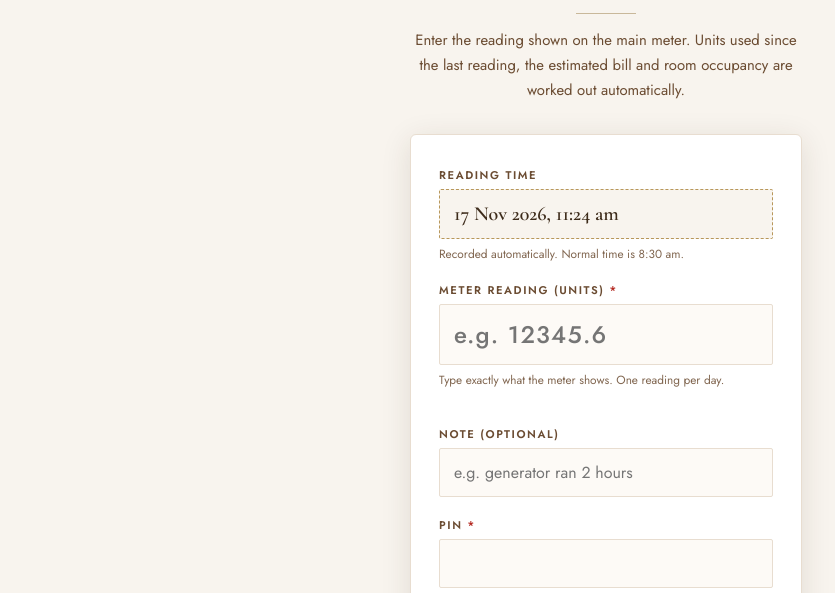
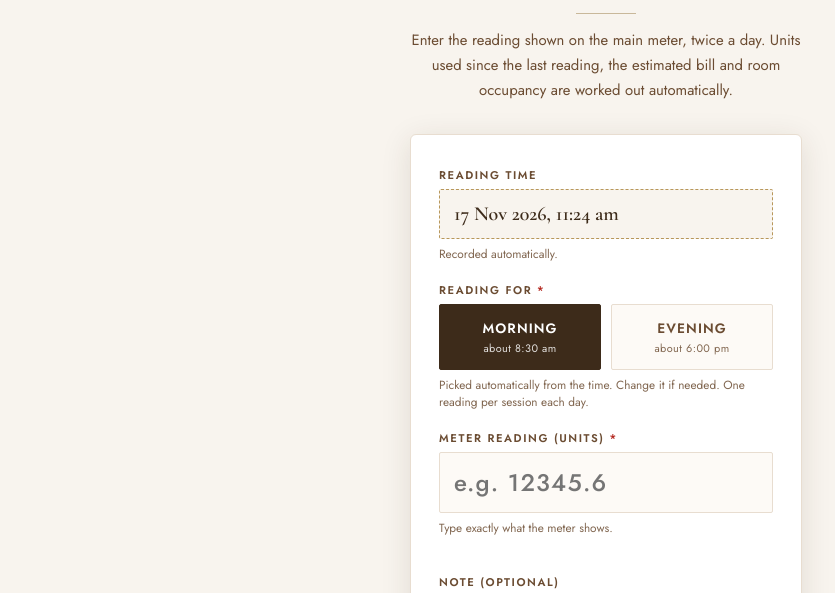
Before and after one commit to vkkeyan1711/Lyra-Residency, a plain HTML site: page eb.html in a window 1280 px wide. Shown: the part 185-778 px from the top of the page, without its empty margins (34-869 px from the left). Drawn offline with nearby package versions, Linux system fonts and the light colour scheme.

Commit message:
Update eb.html

```diff
--- a/eb.html
+++ b/eb.html
@@ -39,6 +39,10 @@
   .hint { font-size: 0.74rem; color: var(--brown); opacity: .85; }
   .timebox { background: var(--cream); border: 1px dashed var(--gold); border-radius: 2px; padding: 12px 14px; }
   .timebox strong { font-family: 'Cormorant Garamond', serif; font-size: 1.25rem; font-weight: 600; color: var(--dark-brown); }
+  .seg { display: grid; grid-template-columns: 1fr 1fr; gap: 10px; }
+  .seg button { font-family: 'Jost', sans-serif; font-size: 0.85rem; font-weight: 600; letter-spacing: 0.08em; text-transform: uppercase; color: var(--brown); background: var(--warm-white); border: 1px solid var(--beige); border-radius: 2px; padding: 13px 8px; cursor: pointer; transition: background .2s, color .2s, border-color .2s; }
+  .seg button small { display: block; font-size: 0.68rem; font-weight: 400; letter-spacing: 0.04em; text-transform: none; margin-top: 2px; opacity: .85; }
+  .seg button.on { background: var(--dark-brown); color: #fff; border-color: var(--dark-brown); }
   .submit { width: 100%; margin-top: 4px; background: var(--dark-brown); color: #fff; border: none; cursor: pointer; padding: 16px; border-radius: 2px; font-family: 'Jost', sans-serif; font-size: 0.85rem; font-weight: 600; letter-spacing: 0.14em; text-transform: uppercase; transition: background .2s, transform .15s; }
   .submit:hover:not(:disabled) { background: var(--gold); transform: translateY(-2px); }
   .submit:disabled { opacity: .6; cursor: wait; }
@@ -63,19 +67,28 @@
   <p class="eyebrow">Daily Log</p>
   <h1>EB <em>Meter Reading</em></h1>
   <div class="divider"></div>
-  <p class="intro">Enter the reading shown on the main meter. Units used since the last reading, the estimated bill and room occupancy are worked out automatically.</p>
+  <p class="intro">Enter the reading shown on the main meter, twice a day. Units used since the last reading, the estimated bill and room occupancy are worked out automatically.</p>
 
   <form id="ebForm" novalidate>
     <div class="field">
       <span class="label">Reading time</span>
       <div class="timebox"><strong id="clock">--</strong></div>
-      <span class="hint">Recorded automatically. Normal time is 8:30 am.</span>
+      <span class="hint">Recorded automatically.</span>
+    </div>
+
+    <div class="field">
+      <span class="label" id="sessLabel">Reading for <span style="color:var(--error)">*</span></span>
+      <div class="seg" role="group" aria-labelledby="sessLabel">
+        <button type="button" id="sessMorning" data-session="Morning" aria-pressed="false">Morning<small>about 8:30 am</small></button>
+        <button type="button" id="sessEvening" data-session="Evening" aria-pressed="false">Evening<small>about 6:00 pm</small></button>
+      </div>
+      <span class="hint">Picked automatically from the time. Change it if needed. One reading per session each day.</span>
     </div>
 
     <div class="field">
       <label for="reading">Meter reading (units) <span class="req">*</span></label>
       <input class="big" type="text" id="reading" inputmode="decimal" autocomplete="off" placeholder="e.g. 12345.6" required>
-      <span class="hint">Type exactly what the meter shows. One reading per day.</span>
+      <span class="hint">Type exactly what the meter shows.</span>
       <span class="err" data-for="reading"></span>
     </div>
 
@@ -114,6 +127,22 @@
   const tick = () => $('clock').textContent = fmt.format(new Date());
   tick(); setInterval(tick, 15000);
 
+  // Morning / Evening: picked from the IST time (before 2 pm = Morning), can be changed by hand
+  let session = '';
+  function istHour() {
+    return Number(new Intl.DateTimeFormat('en-GB', { timeZone: 'Asia/Kolkata', hour: '2-digit', hour12: false }).format(new Date())) % 24;
+  }
+  function setSession(s) {
+    session = s;
+    ['Morning', 'Evening'].forEach(n => {
+      const b = $('sess' + n);
+      b.classList.toggle('on', n === s);
+      b.setAttribute('aria-pressed', n === s ? 'true' : 'false');
+    });
+  }
+  setSession(istHour() < 14 ? 'Morning' : 'Evening');
+  ['Morning', 'Evening'].forEach(n => $('sess' + n).addEventListener('click', () => setSession(n)));
+
   try { const p = localStorage.getItem('lyraEbPin'); if (p) $('pin').value = p; } catch (e) {}
 
   function setErr(id, msg) {
@@ -141,32 +170,33 @@
       const resp = await fetch(ENDPOINT, {
         method: 'POST',
         headers: { 'Content-Type': 'text/plain;charset=utf-8' },
-        body: JSON.stringify({ action: 'eb', reading: reading, note: $('note').value.trim(), pin: $('pin').value.trim() })
+        body: JSON.stringify({ action: 'eb', session: session, reading: reading, note: $('note').value.trim(), pin: $('pin').value.trim() })
       });
       const r = await resp.json();
 
       if (r.ok) {
         try { localStorage.setItem('lyraEbPin', $('pin').value.trim()); } catch (x) {}
+        const sName = (r.session || session).toLowerCase();
         form.style.display = 'none';
         if (r.first) {
           $('rTitle').textContent = 'First reading saved';
           $('stats').innerHTML = stat(reading, 'Meter reading') + stat(r.occupied, 'Rooms occupied');
-          $('rNote').textContent = 'This is the starting point. Units used and the bill will show from tomorrow\'s reading.';
+          $('rNote').textContent = 'This is the starting point. Units used and the bill will show from the next reading.';
         } else {
-          $('rTitle').textContent = 'Reading saved';
+          $('rTitle').textContent = (r.session || session) + ' reading saved';
           $('stats').innerHTML =
             stat(r.units, 'Units used') +
             stat('₹' + Number(r.bill).toLocaleString('en-IN'), 'Estimated bill (₹' + r.rate + '/unit)') +
             stat(r.occupied, 'Rooms occupied') +
             stat(r.perRoom === null ? '–' : r.perRoom, 'Units per occupied room');
-          $('rNote').textContent = 'Units used since the previous reading. Full history is in the EB Usage tab of your sheet.';
+          $('rNote').textContent = 'Units used since the previous reading (' + (sName === 'morning' ? 'yesterday evening to this morning' : 'this morning to this evening') + '). Full history is in the EB Usage tab of your sheet.';
         }
         $('result').classList.add('show');
         window.scrollTo({ top: 0, behavior: 'smooth' });
       } else if (r.error === 'bad_pin') {
         throw new Error('Wrong PIN.');
       } else if (r.error === 'already_entered') {
-        throw new Error('Today\'s reading is already saved (' + r.reading + (r.time ? ' at ' + r.time : '') + '). To correct it, edit the EB Usage tab.');
+        throw new Error('Today\'s ' + (r.session || session).toLowerCase() + ' reading is already saved (' + r.reading + (r.time ? ' at ' + r.time : '') + '). To correct it, edit the EB Usage tab.');
       } else if (r.error === 'lower_than_previous') {
         throw new Error('This is lower than the previous reading (' + r.previous + '). Please check the number.');
       } else if (r.error === 'bad_reading') {
```
